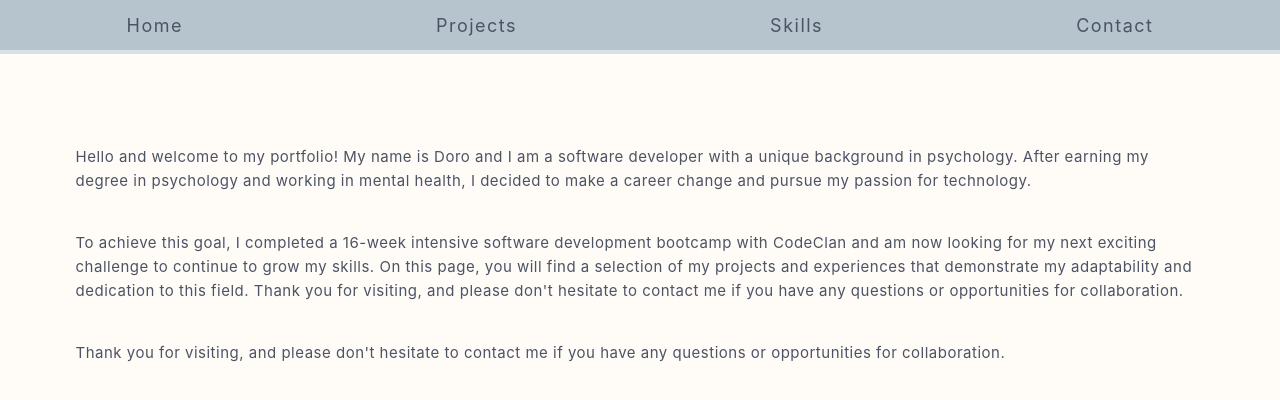
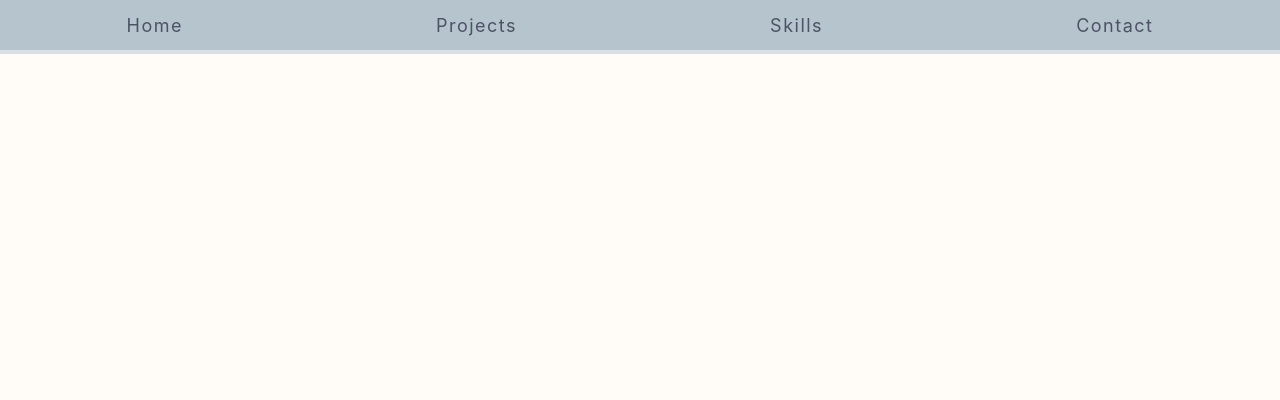
Before and after one commit to D-oro/portfolio_old2, a React (Create React App) app: page / in a window 1280 px wide. Shown: the top 400 px of the page. Built offline with nearby package versions, Linux system fonts and the light colour scheme.

Commit message:
navigation fixes

```diff
--- a/src/App.js
+++ b/src/App.js
@@ -12,7 +12,7 @@ function App() {
       <Router>
           <NavBar/>
           <Routes>
-            <Route path="/" element={<Home/>}/>
+            <Route path="/portfolio2.0/" element={<Home/>}/>
             <Route path="/projects" element={<Projects/>}/>
             <Route path="/skills" element={<Skills/>}/>
             <Route path="/contact" element={<Contact/>}/>
--- a/src/components/NavBar.js
+++ b/src/components/NavBar.js
@@ -5,7 +5,7 @@ export const NavBar=()=>{
 
     return(
         <nav>
-            <Link to="/" className="navlink">Home</Link>
+            <Link to="/portfolio2.0/" className="navlink">Home</Link>
             <Link to="/projects" className="navlink">Projects</Link>
             <Link to="/skills" className="navlink">Skills</Link>
             <Link to="/contact" className="navlink">Contact</Link>
```
